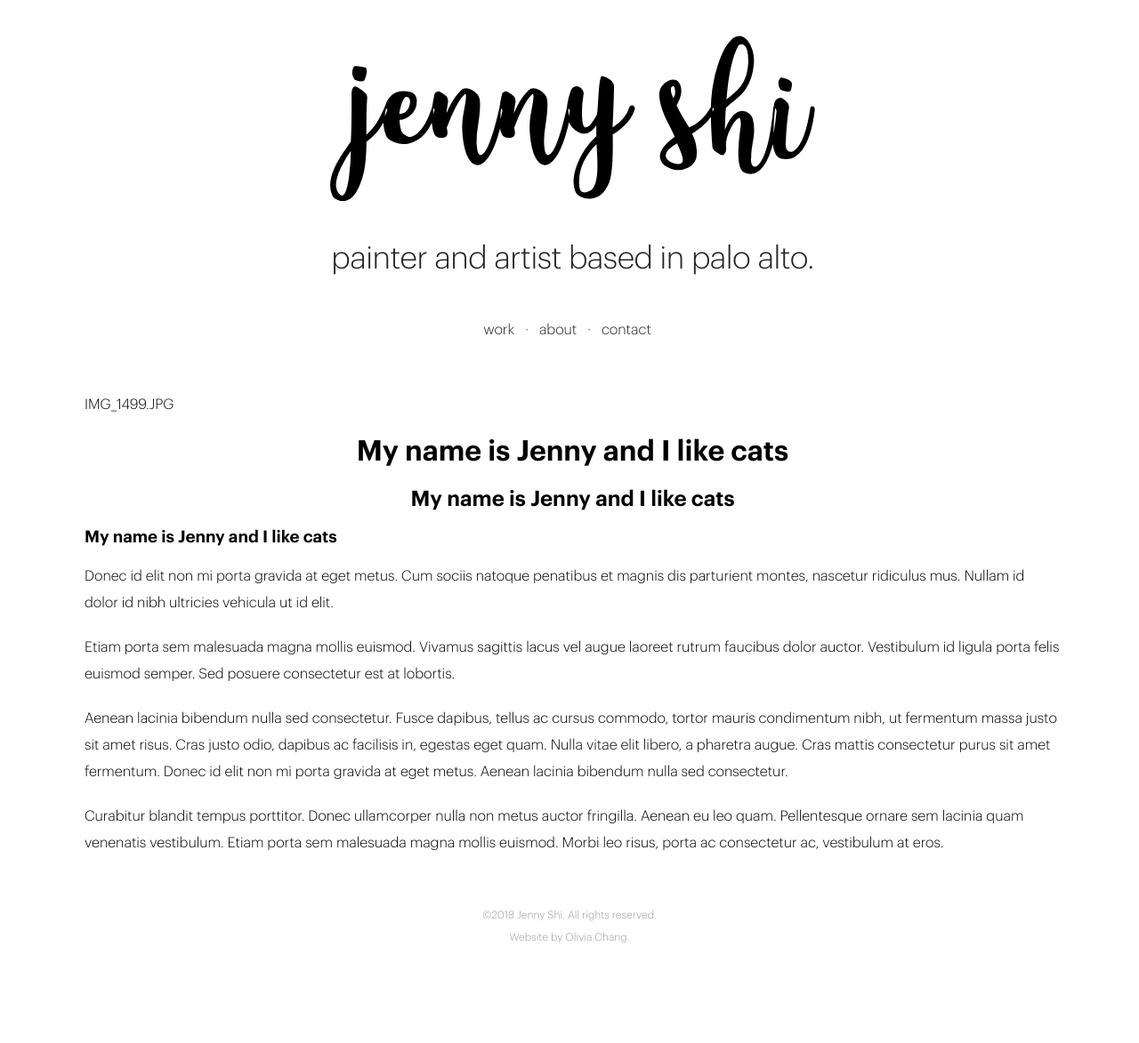
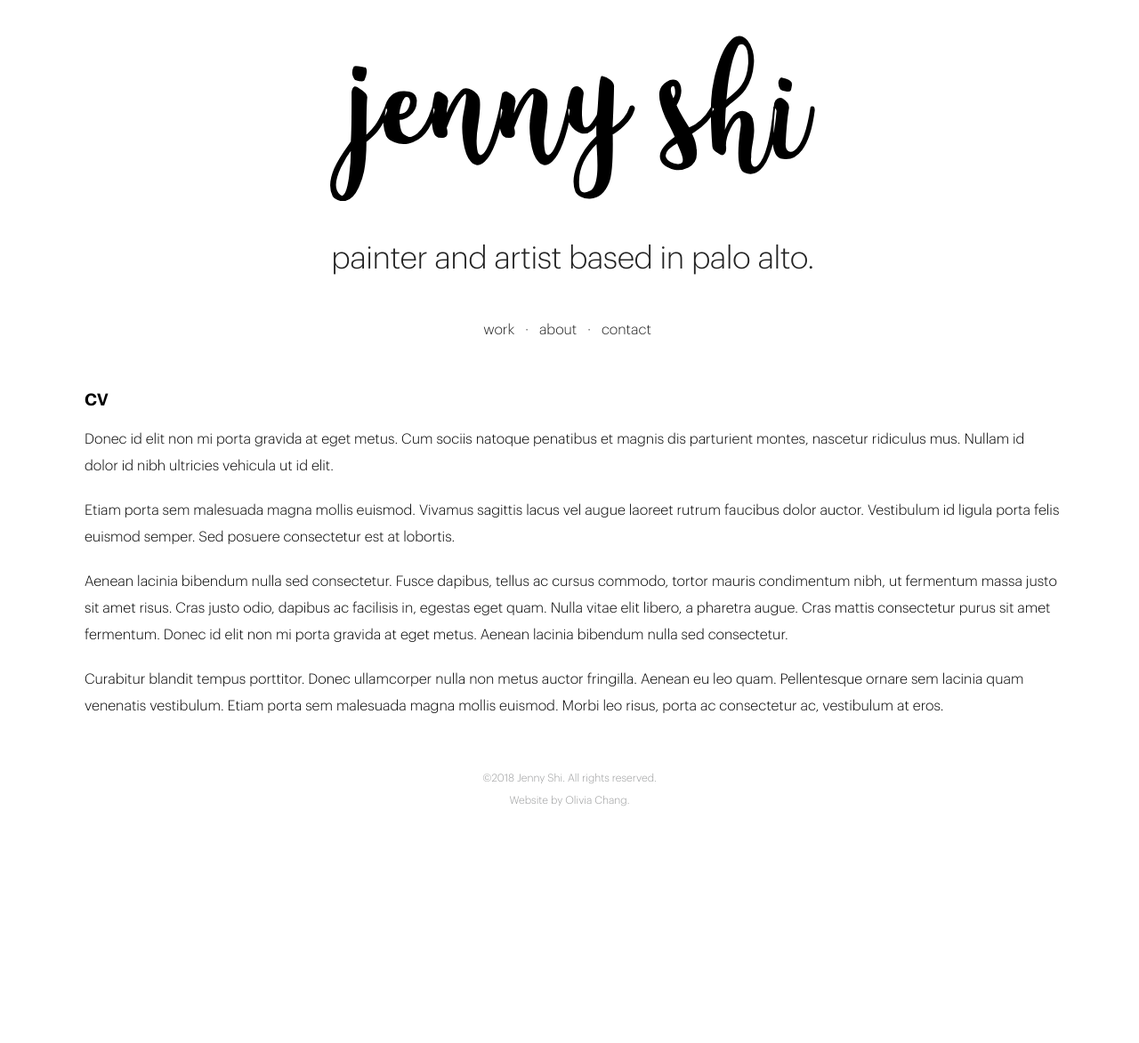
Before and after one commit to oliviachang29/jenny, a Jekyll site: the page built from about.markdown, in a window 1280 px wide. Shown: the whole page at 89% size. Built offline with Jekyll 4.4.1, drawn with Linux system fonts in a browser that asks for light colours; nearby versions of some CDN libraries; a script that is not in the unit is left out; after the commit the page ends 1019 px from its top, so only the background shows below that.

Commit message:
Updated About

```diff
--- a/about.markdown
+++ b/about.markdown
@@ -4,11 +4,7 @@ date: 2018-07-11 22:32:00 Z
 layout: about
 ---
 
-[IMG_1499.JPG](/uploads/IMG_1499.JPG)
-
-<h1>My name is Jenny and I like cats</h1>
-<h2>My name is Jenny and I like cats</h2>
-<h3>My name is Jenny and I like cats</h3>
+<h3>CV</h3>
 
 Donec id elit non mi porta gravida at eget metus. Cum sociis natoque penatibus et magnis dis parturient montes, nascetur ridiculus mus. Nullam id dolor id nibh ultricies vehicula ut id elit.
 
```
